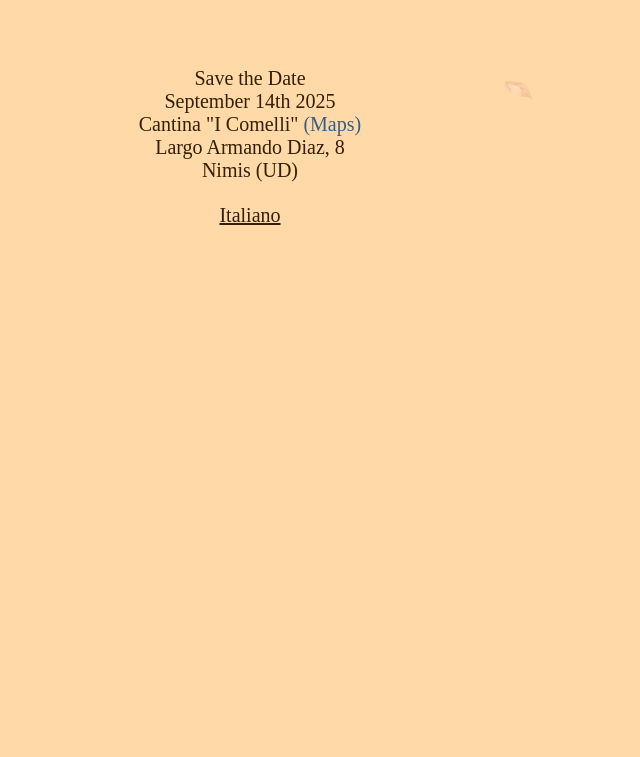
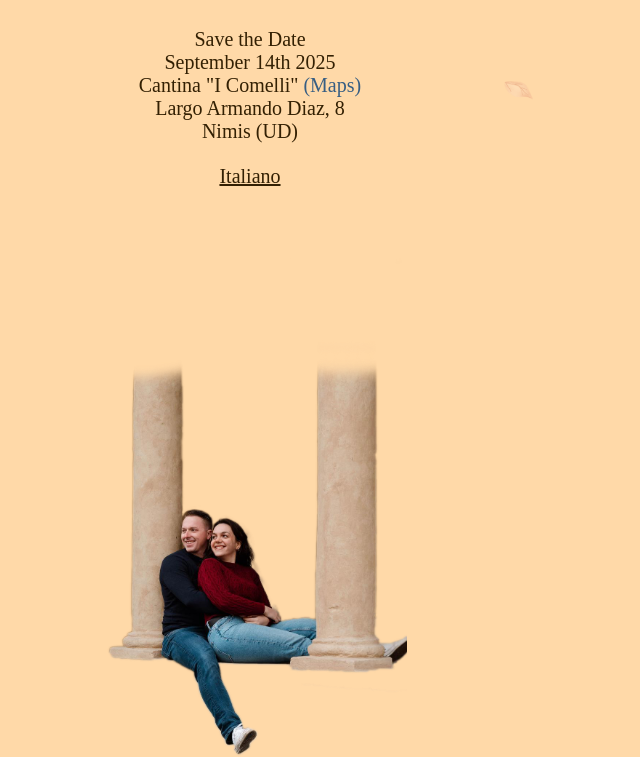
Before and after one commit to Albyz94/IsaDanielWedding, a plain HTML site: page index.html in a window 1280 px wide. Shown: the part 436-1193 px from the top of the page, without its empty margins (390-1030 px from the left). Before the commit the page ends 800 px from the top, so only its background shows below. Drawn offline with nearby package versions, Linux system fonts and the light colour scheme; the site is published under a folder, as on GitHub Pages, so addresses that start at the root find nothing; a web font is replaced by a local one.

Commit message:
fixed foto /

```diff
--- a/index.html
+++ b/index.html
@@ -49,7 +49,7 @@
                     </div>
                     <div class="lang">Italiano</div>
                 </div>
-                <img class="id1" src="/img/id1.png" alt="">
+                <img class="id1" src="img/id1.png" alt="">
             </div>
         </div>
         <!-- <div class="div"></div> -->
```
Also changed, not shown: wlist.html (+1 -1 lines).
